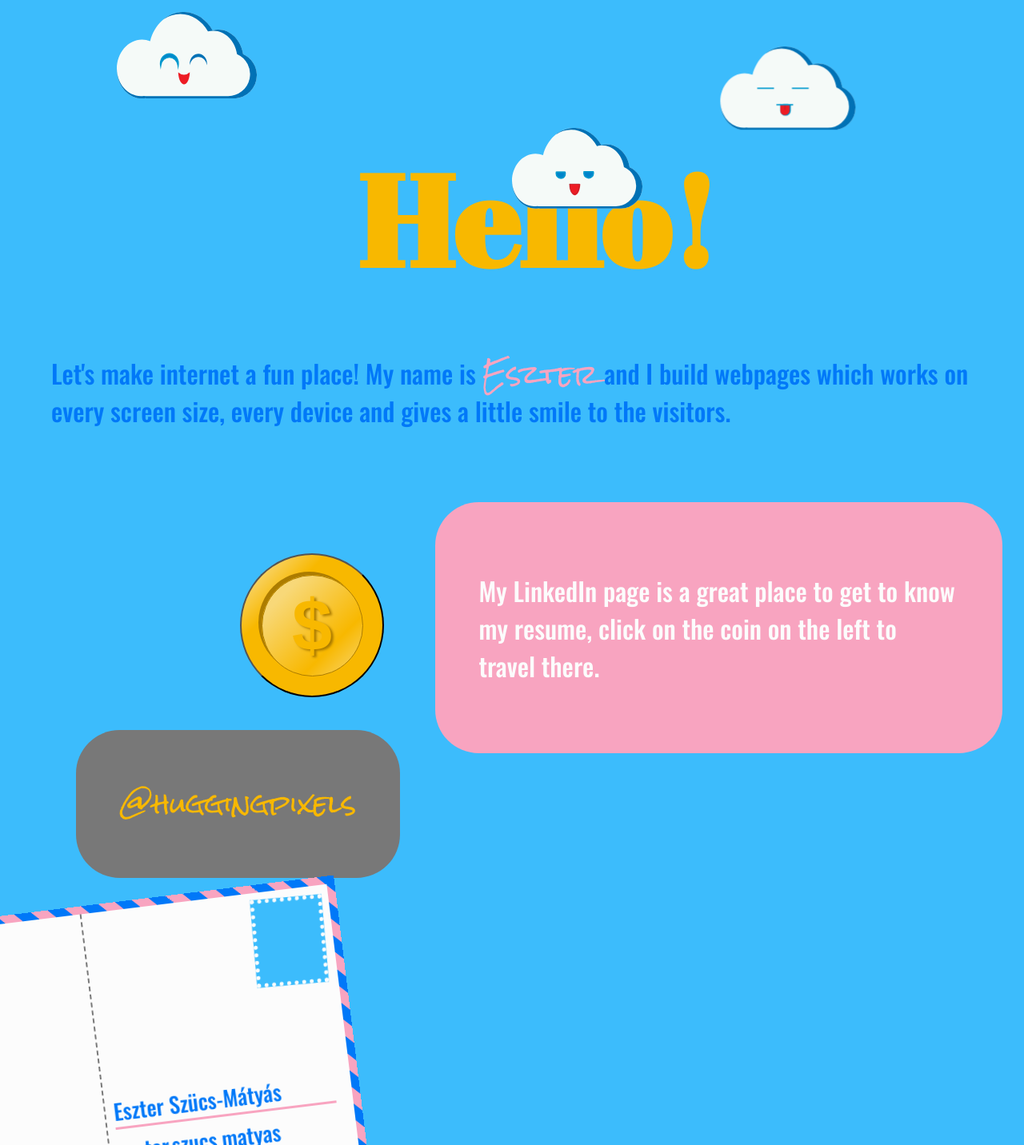
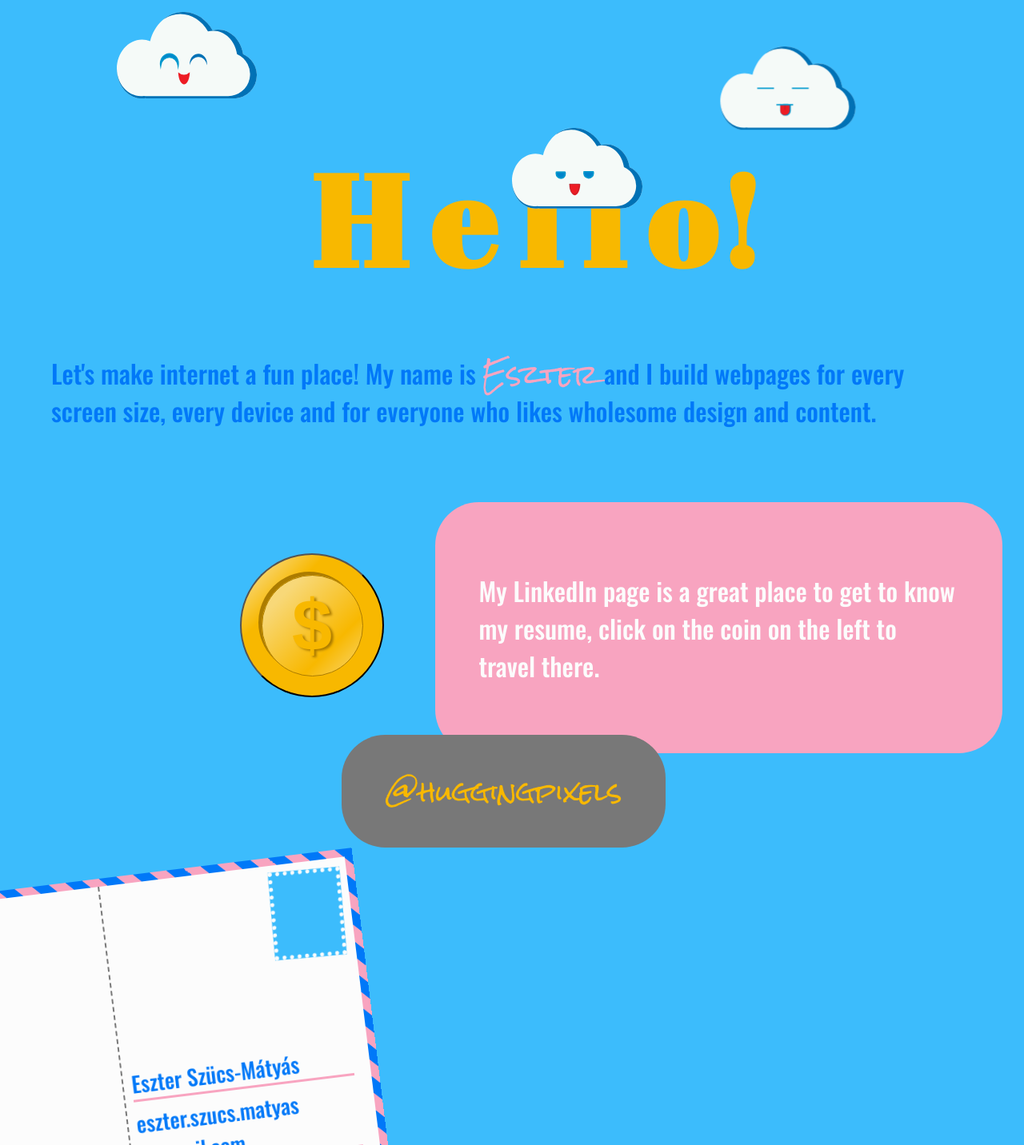
Before and after one commit to huggingpixels/personal-page, a Svelte app: page / in a window 1280 px wide. Shown: the top 1432 px of the page at 80% size. Built offline with nearby package versions, Linux system fonts and the light colour scheme.

Commit message:
typo and language

```diff
--- a/src/Contact.svelte
+++ b/src/Contact.svelte
@@ -5,12 +5,13 @@
     font-family: var(--Handwriting);
     line-height: 1em;
     font-size: var(--Medium);
-        background-color: var(--darkgray);
+    background-color: var(--darkgray);
     padding: var(--Small);
     border-radius: var(--Small);
-    left: 95px;
-    top: 20px;
     position: relative;
+    float: right;
+    left: -35vw;
+    top: -50px;
   }
 
   .content {
--- a/src/Header.svelte
+++ b/src/Header.svelte
@@ -50,7 +50,7 @@
 </style>
 
 <div id="container">
-  <h1>Hello!</h1>
+  <h1>H e l l o!</h1>
 
   <svg
     xmlns="http://www.w3.org/2000/svg"
--- a/src/Intro.svelte
+++ b/src/Intro.svelte
@@ -27,7 +27,6 @@
 <div class="container">
   <div class="introduction">
     Let's make internet a fun place! My name is <em> Eszter </em> and I build webpages
-    which works on every screen size, every device and gives a little smile to
-    the visitors.
+    for every screen size, every device and for everyone who likes wholesome design and content.
   </div>
 </div>
```
